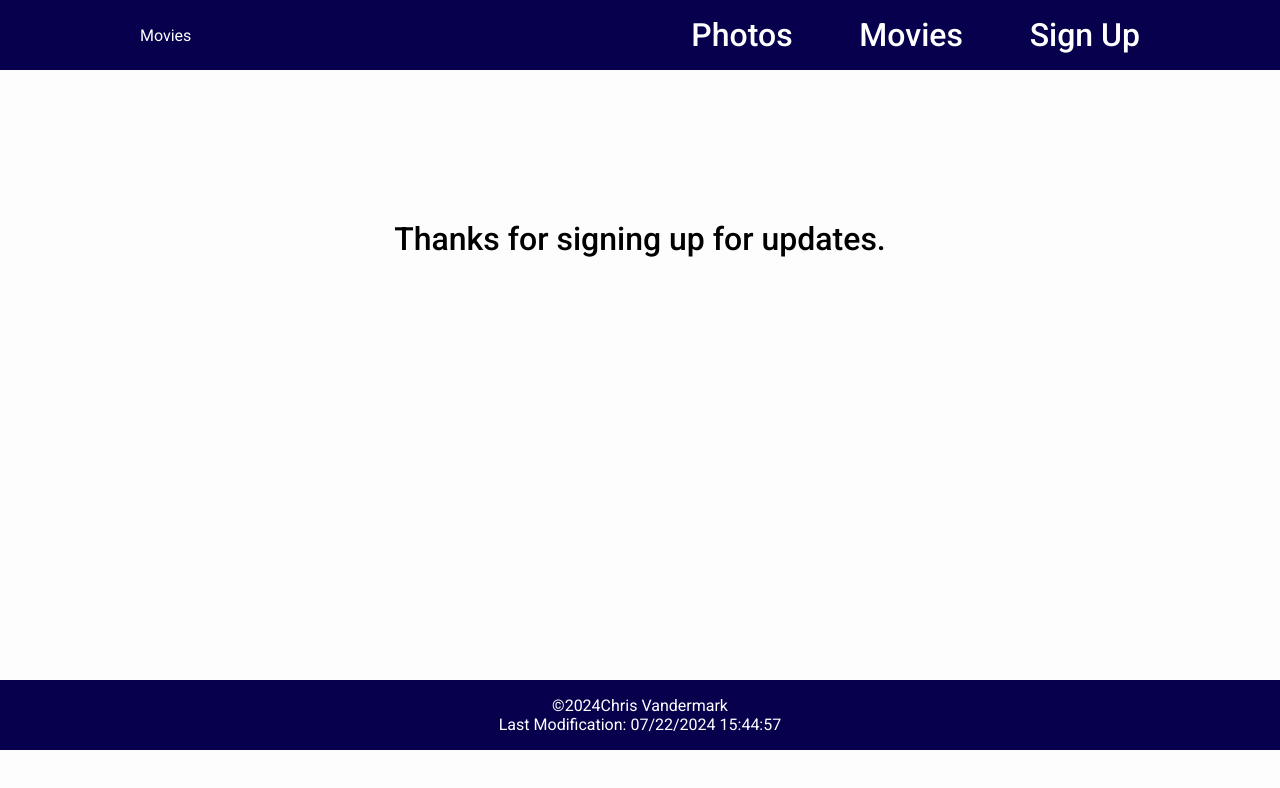
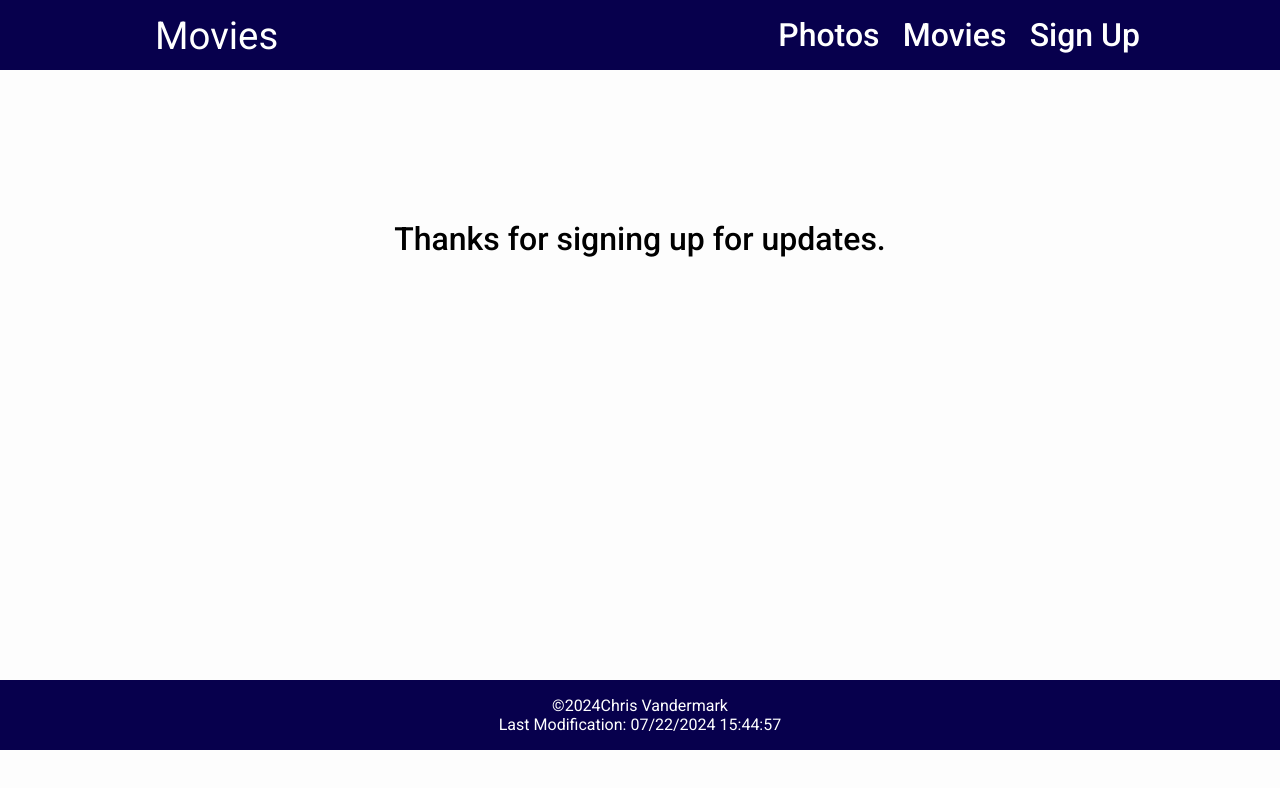
Before and after one commit to vanderc/wdd131, a plain HTML site: page project/thanks.html in a window 1280 px wide. Drawn offline with Linux system fonts and the light colour scheme.

Commit message:
Update thanks.html

```diff
--- a/project/thanks.html
+++ b/project/thanks.html
@@ -16,7 +16,7 @@
 <body>
     <header>
         <div class="topFlex">
-            <a>Movies</a>
+            <p>Movies</p>
             <div id="showMenu"></div>
 
             <div class="linkFlex">
```
